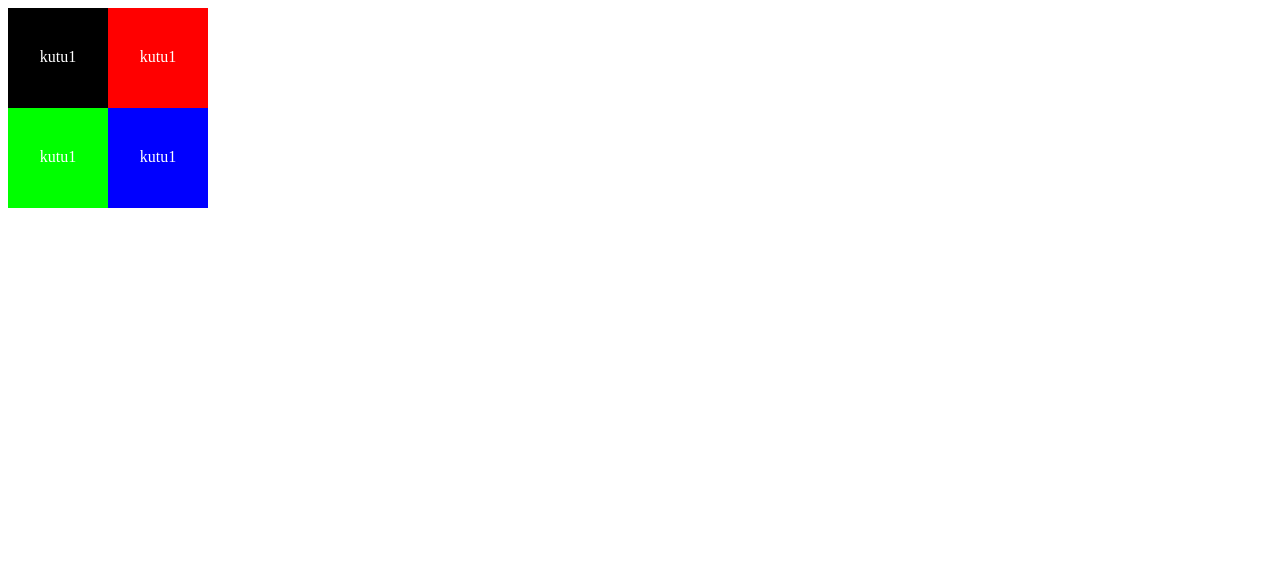
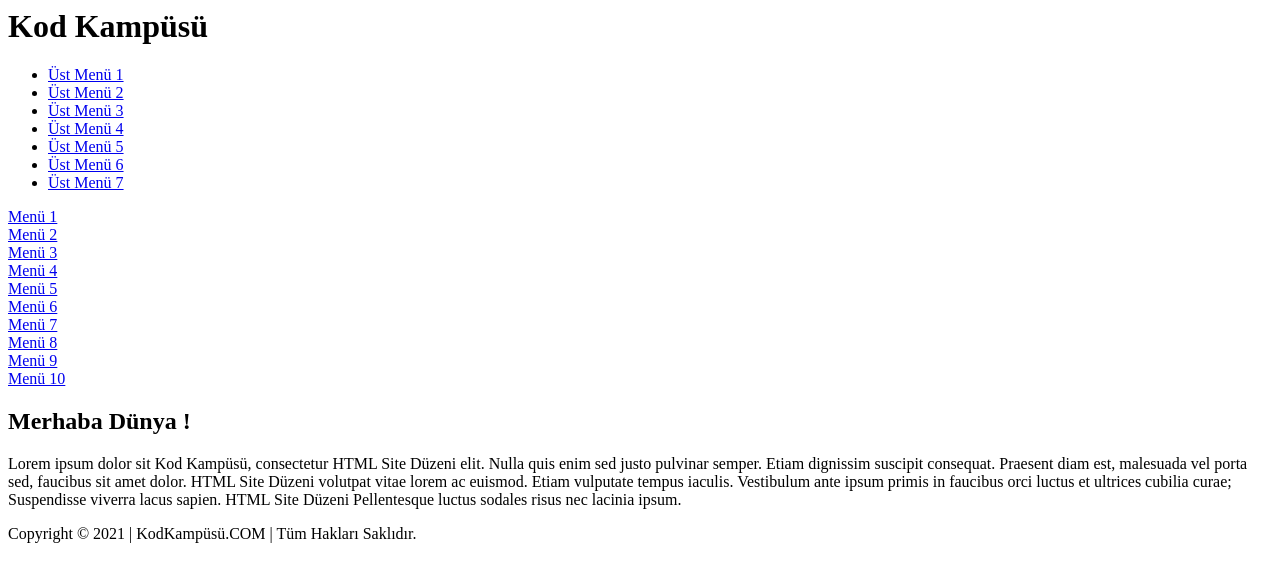
Before and after one commit to emirhandevops/web-1, a plain HTML site: page index.html in a window 1280 px wide. Drawn offline with Linux system fonts and the light colour scheme.

Commit message:
Update index.html

```diff
--- a/index.html
+++ b/index.html
@@ -1,59 +1,64 @@
-<!DOCTYPE html>
 <html>
-<head>
-             <meta charset="utf-8">
-             <title>css</title>
-</head>
-<body>
-             <div style="width: 200px;
-                        height: 100px;
-                        margin: 60x auto;">
+  <head>
+<title> Kod Kampüsü | HTML Site Düzeni </title>
+  </head>
+  <body>
+
+<!-- ////////// Header başlığı ////////// -->
+<header>
+<h1>Kod Kampüsü</h1>
+</header>
+<!-- ////////// ////////////// ////////// -->
 
 
-
-<div style="width: 100px;
-            height: 60px;
-            background-color: #000;
-            color: #fff;
-            float: left;
-            text-align: center;
-            padding: 40px 0 0 0;
-           ">kutu1</div>
-<div style="width: 100px;
-            height: 60px;
-            background-color:#f00;
-            color: #fff;
-            float: left;
-            text-align: center;
-            padding: 40px 0 0 0;
-           ">kutu1</div>
-
-           <div style="width: 100px;
-            height: 60px;
-            background-color: #0f0;
-            color: #fff;
-            float: left;
-            text-align: center;
-            padding: 40px 0 0 0;
-           ">kutu1</div>
-
-           <div style="width: 100px;
-            height: 60px;
-            background-color: #00f;
-            color: #fff;
-            float: left;
-            text-align: center;
-            padding: 40px 0 0 0;
-           ">kutu1</div>
+<!-- ///////////// Üst menü ///////////// -->
+<ul>
+<li><a href="https://www.kodkampusu.com">Üst Menü 1</a></li>
+<li><a href="https://www.kodkampusu.com">Üst Menü 2</a></li>
+<li><a href="https://www.kodkampusu.com">Üst Menü 3</a></li>
+<li><a href="https://www.kodkampusu.com">Üst Menü 4</a></li>
+<li><a href="https://www.kodkampusu.com">Üst Menü 5</a></li>
+<li><a href="https://www.kodkampusu.com">Üst Menü 6</a></li>
+<li><a href="https://www.kodkampusu.com">Üst Menü 7</a></li>
+</ul>
+<!-- ////////// ////////////// ////////// -->
 
 
-</div>
+<!-- ///////////// Yan menü ///////////// -->
+<nav>
+<a href="https://www.kodkampusu.com">Menü 1</a> <br>
+<a href="https://www.kodkampusu.com">Menü 2</a> <br>
+<a href="https://www.kodkampusu.com">Menü 3</a> <br>
+<a href="https://www.kodkampusu.com">Menü 4</a> <br>
+<a href="https://www.kodkampusu.com">Menü 5</a> <br>
+<a href="https://www.kodkampusu,com">Menü 6</a> <br>
+<a href="https://www.kodkampusu.com">Menü 7</a> <br>
+<a href="https://www.kodkampusu.com">Menü 8</a> <br>
+<a href="https://www.kodkampusu.com">Menü 9</a> <br>
+<a href="https://www.kodkampusu.com">Menü 10</a> <br>
+</nav>
+<!-- ////////// ////////////// ////////// -->
 
 
+<!-- ////////////// İçerik ////////////// -->
+<section>
+<h1>Merhaba Dünya !</h1>
+<p>Lorem ipsum dolor sit Kod Kampüsü, consectetur HTML Site Düzeni elit.
+Nulla quis enim sed justo pulvinar semper. Etiam dignissim suscipit
+consequat. Praesent diam est, malesuada vel porta sed, faucibus sit amet
+dolor. HTML Site Düzeni volutpat vitae lorem ac euismod. Etiam vulputate
+tempus iaculis. Vestibulum ante ipsum primis in faucibus orci luctus et
+ultrices cubilia curae; Suspendisse viverra lacus sapien. HTML Site Düzeni
+Pellentesque luctus sodales risus nec lacinia ipsum.</p>
+</section>
+<!-- ////////// ////////////// ////////// -->
 
 
+<!-- ////////////// Footer ////////////// -->
+<footer>
+Copyright © 2021 | KodKampüsü.COM | Tüm Hakları Saklıdır.
+</footer>
+<!-- ////////// ////////////// ////////// -->
 
-
-
-</body>
+  </body>
 </html>
```
